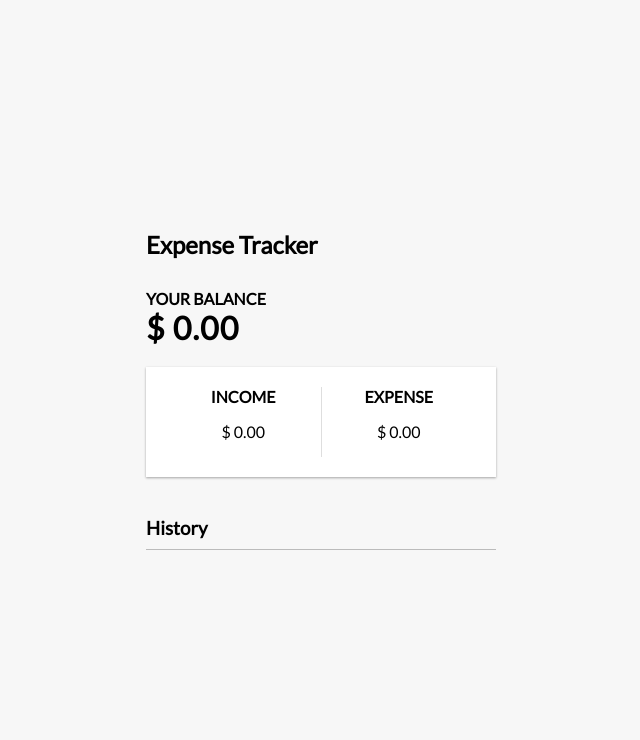
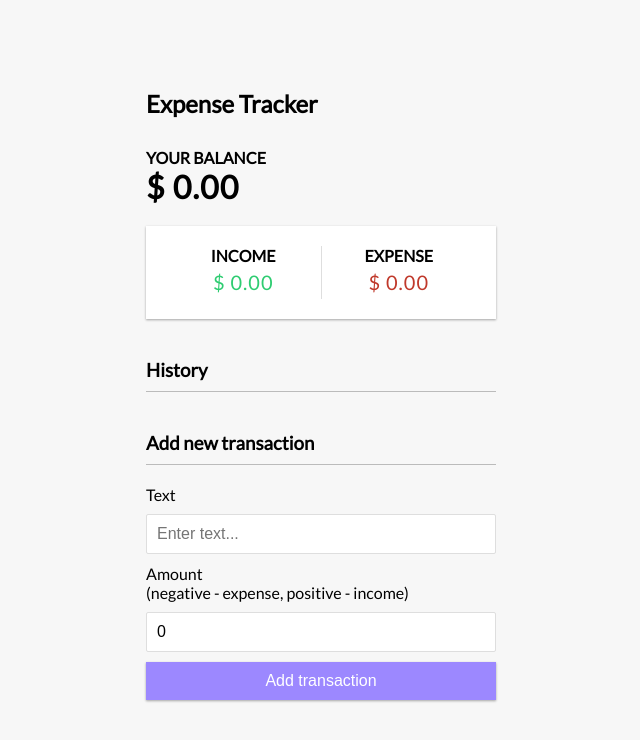
Before and after one commit to julia-grigorenko/expenseTrackerApp, a React (Create React App) app: page / in a window 1280 px wide. Shown: the top 740 px of the page, without its empty margins (319-959 px from the left). Built offline with nearby package versions, Linux system fonts and the light colour scheme.

Commit message:
add AddTransaction.js component and AppReducer.js

```diff
--- a/src/App.css
+++ b/src/App.css
@@ -58,7 +58,52 @@ h4 {
   border-right: 1px solid #dedede;
 }
 
+.money {
+  font-size: 20px;
+  letter-spacing: 1px;
+  margin: 5px 0;
+}
 
+.money.plus {
+  color: #2ecc71;
+}
+
+.money.minus {
+  color: #c0392b;
+}
+
+label {
+  display: inline-block;
+  margin: 10px 0;
+}
+
+input[type='text'],
+input[type='number'] {
+  border: 1px solid #dedede;
+  border-radius: 2px;
+  display: block;
+  font-size: 16px;
+  padding: 10px;
+  width: 100%;
+}
+
+.btn {
+  cursor: pointer;
+  background-color: #9c88ff;
+  box-shadow: var(--box-shadow);
+  color: #fff;
+  border: 0;
+  display: block;
+  font-size: 16px;
+  margin: 10px 0 30px;
+  padding: 10px;
+  width: 100%;
+}
+
+.btn:focus,
+.delete-btn:focus {
+  outline: 0;
+}
 
 .list {
   list-style-type: none;
@@ -84,3 +129,29 @@ h4 {
 .list li.minus {
   border-right: 5px solid #c0392b;
 }
+
+.delete-btn {
+  cursor: pointer;
+  background-color: #e74c3c;
+  border: 0;
+  color: #fff;
+  font-size: 20px;
+  line-height: 20px;
+  padding: 2px 5px;
+  position: absolute;
+  top: 50%;
+  left: 0;
+  transform: translate(-100%, -50%);
+  opacity: 0;
+  transition: opacity 0.3s ease;
+}
+
+.list li:hover .delete-btn {
+  opacity: 1;
+}
+
+@media (max-width: 320px) {
+  .container {
+    width: 300px;
+  }
+}
--- a/src/App.js
+++ b/src/App.js
@@ -3,19 +3,22 @@ import { Header } from './components/Header';
 import { Balance } from './components/Balance';
 import { IncomeExpenses } from './components/IncomeExpenses';
 import { TransactionList } from './components/TransactionList';
+import { AddTransaction } from './components/AddTransaction';
+import { GlobalProvider } from './context/GlobalState';
 
 import './App.css';
 
 function App() {
   return (
-    <>
+    <GlobalProvider>
       <Header />
       <div className="container">
         <Balance />
         <IncomeExpenses />
         <TransactionList />
+        <AddTransaction />
       </div>
-    </>
+    </GlobalProvider>
   );
 }
 
--- /dev/null
+++ b/src/components/AddTransaction.js
@@ -0,0 +1,41 @@
+import React, {useState, useContext} from 'react'
+import { GlobalContext } from '../context/GlobalState';
+
+export const AddTransaction = () => {
+  const [text, setText] = useState('');
+  const [amount, setAmount] = useState(0);
+
+  const { addTransaction } = useContext(GlobalContext);
+
+  const onSubmit = e => {
+    e.preventDefault();
+
+    const newTransaction = {
+      id: Math.floor(Math.random() * 100000000),
+      text,
+      amount: +amount
+    }
+
+    addTransaction(newTransaction);
+  }
+
+  return (
+    <>
+      <h3>Add new transaction</h3>
+      <form onSubmit={onSubmit}>
+        <div className="form-control">
+          <label htmlFor="text">Text</label>
+          <input type="text" value={text} onChange={(e) => setText(e.target.value)} placeholder="Enter text..." />
+        </div>
+        <div className="form-control">
+          <label htmlFor="amount"
+            >Amount <br />
+            (negative - expense, positive - income)</label
+          >
+          <input type="number" value={amount} onChange={(e) => setAmount(e.target.value)} placeholder="Enter amount..." />
+        </div>
+        <button className="btn">Add transaction</button>
+      </form>
+    </>
+  )
+}
--- a/src/components/Balance.js
+++ b/src/components/Balance.js
@@ -6,7 +6,6 @@ import { GlobalContext } from '../context/GlobalState';
 
 export const Balance = () => {
   const { transactions } = useContext(GlobalContext);
-  console.log(transactions);
   const amounts = transactions.map(transaction => transaction.amount);
 
   const total = amounts.reduce((acc, item) => (acc += item), 0);
--- /dev/null
+++ b/src/context/AppReducer.js
@@ -0,0 +1,16 @@
+export default (state, action) => {
+    switch(action.type) {
+      case 'DELETE_TRANSACTION':
+        return {
+          ...state,
+          transactions: state.transactions.filter(transaction => transaction.id !== action.payload)
+        }
+      case 'ADD_TRANSACTION':
+        return {
+          ...state,
+          transactions: [action.payload, ...state.transactions]
+        }
+      default:
+        return state;
+    }
+  }
--- a/src/context/GlobalState.js
+++ b/src/context/GlobalState.js
@@ -1,5 +1,5 @@
-import React, { createContext } from 'react';
-
+import React, { createContext, useReducer } from 'react';
+import AppReducer from './AppReducer';
 
 // Initial state
 const initialState = {
@@ -11,9 +11,28 @@ export const GlobalContext = createContext(initialState);
 
 // Provider component
 export const GlobalProvider = ({ children }) => {
+  const [state, dispatch] = useReducer(AppReducer, initialState);
 
-  return (<GlobalContext.Provider value={{transactions: GlobalContext.transactions}}>
-            {children}
-          </GlobalContext.Provider>
-    );
+  // Actions
+  function deleteTransaction(id) {
+    dispatch({
+      type: 'DELETE_TRANSACTION',
+      payload: id
+    });
+  }
+
+  function addTransaction(transaction) {
+    dispatch({
+      type: 'ADD_TRANSACTION',
+      payload: transaction
+    });
+  }
+
+  return (<GlobalContext.Provider value={{
+    transactions: state.transactions,
+    deleteTransaction,
+    addTransaction
+  }}>
+    {children}
+  </GlobalContext.Provider>);
 }
```
